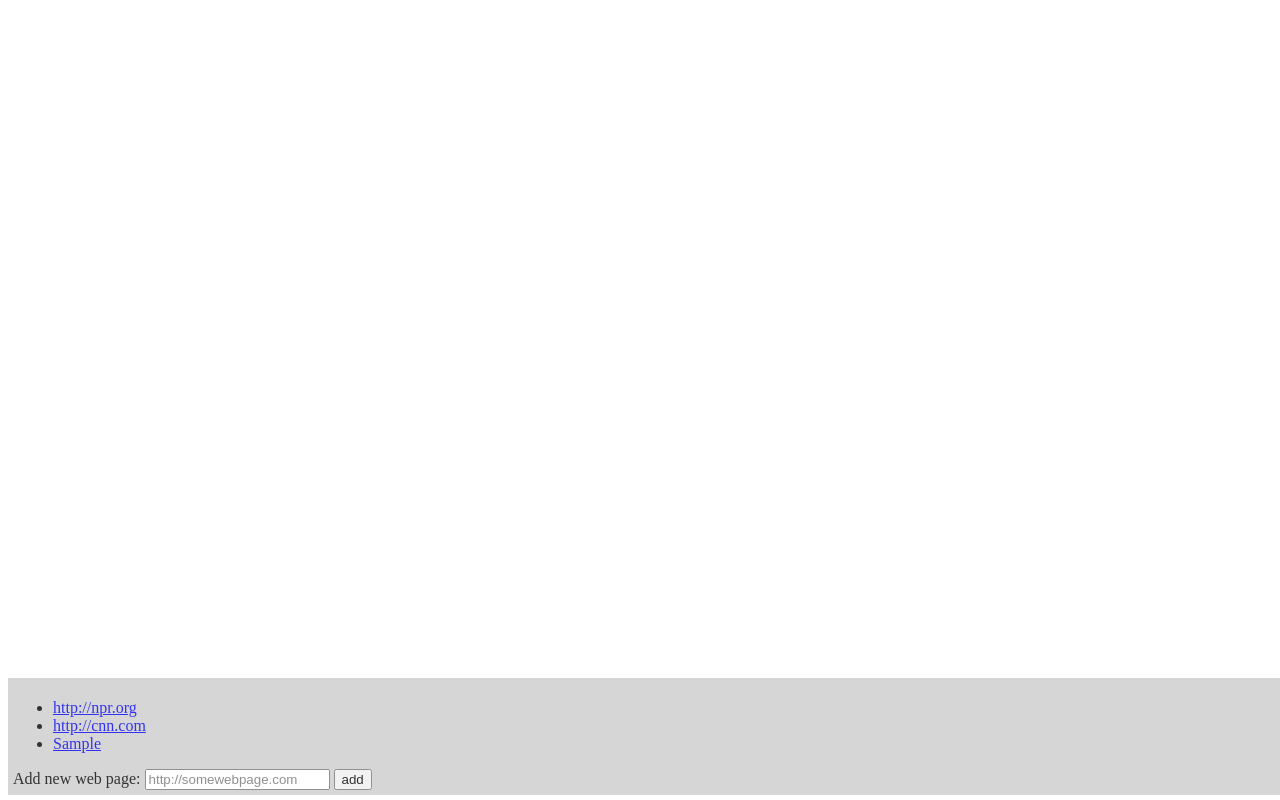
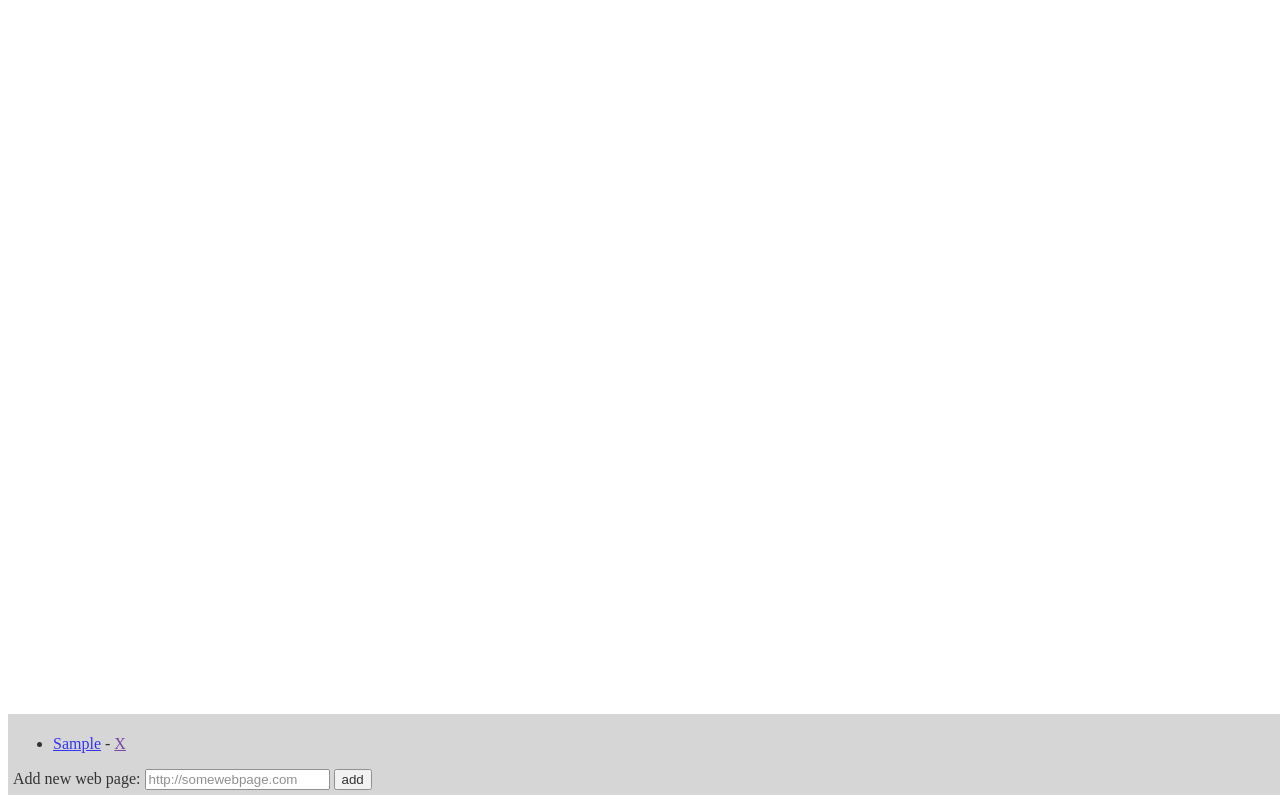
Before and after one commit to jetherton/webscreensaver, a plain HTML site: page index.html in a window 1280 px wide. Both pictures are taken after typing "Sample" into the empty fields and a click on the input "add". Drawn offline with Linux system fonts and the light colour scheme.

Commit message:
now local storage and deletion works.

```diff
--- a/index.html
+++ b/index.html
@@ -6,10 +6,12 @@
 		<link rel="stylesheet" type="text/css" href="css/style.css">
   </head>
   <body>
-    <div ng-controller="MenuCtrl" id="menu">
-			<ul class="unstyled">
+    <div id="content">
+    </div>
+    <div ng-controller="MenuCtrl" id="menu" ng-show="menuVisible">
+			<ul class="unstyled" ng-init="init()">
 				<li ng-repeat="webPage in webPages">
-					<a href="{{webPage.url}}">{{webPage.url}}</a>
+					<a href="{{webPage.url}}">{{webPage.url}}</a> - <a href="" ng-click="deleteWebpage(webPage.id)">X</a>
 				</li>
 			</ul>
 			<form ng-submit="addWebPage()">
--- a/js/app.js
+++ b/js/app.js
@@ -1,21 +1,63 @@
+
+var makeGuid = function () {
+    // http://www.ietf.org/rfc/rfc4122.txt
+    var s = [];
+    var hexDigits = "0123456789abcdef";
+    for (var i = 0; i < 36; i++) {
+        s[i] = hexDigits.substr(Math.floor(Math.random() * 0x10), 1);
+    }
+    s[14] = "4";  // bits 12-15 of the time_hi_and_version field to 0010
+    s[19] = hexDigits.substr((s[19] & 0x3) | 0x8, 1);  // bits 6-7 of the clock_seq_hi_and_reserved to 01
+    s[8] = s[13] = s[18] = s[23] = "-";
+    return s.join("");
+}
+
+//Local Storage key
+var WEB_PAGES_KEY = "webPages";
+
+/**
+ * Angular controller
+ */
 function MenuCtrl($scope) {
 
-  $scope.webPages = [
-      {url:'http://npr.org'},
-      {url:'http://cnn.com'}
-  ];
 
-  $scope.addWebPage = function() {
-      $scope.webPages.push({url:$scope.webPageUrl});
-      $scope.webPageUrl = '';
-  };
+    $scope.menuVisible = true;
 
 
-  $scope.deleteWebPage = function() {
-      var oldTodos = $scope.todos;
-      $scope.todos = [];
-      angular.forEach(oldTodos, function(todo) {
-          if (!todo.done) $scope.todos.push(todo);
-      });
+    $scope.init = function(){
+        if(typeof(Storage)!=="undefined"){
+            //initialize webPages from local storage
+            $scope.webPages = angular.fromJson(localStorage.getItem(WEB_PAGES_KEY));
+            //the very first time this will be null
+            if($scope.webPages == null){
+                $scope.webPages = [];
+            }
+        }
+        else{
+            alert("I'm sorry, but you're browser is old, and doesn't support local storage");
+            $scope.menuVisible = false;
+        }
+    }
+
+    /**
+    * Add a new web page
+    */
+    $scope.addWebPage = function() {
+        $scope.webPages.push({url:$scope.webPageUrl, id:makeGuid()});
+        $scope.webPageUrl = '';
+        localStorage.setItem(WEB_PAGES_KEY, angular.toJson($scope.webPages));
+    };
+
+
+    /**
+     * Delete a specified web page
+     */
+    $scope.deleteWebpage = function(id) {
+        var oldWebPages = $scope.webPages;
+        $scope.webPages = [];
+        angular.forEach(oldWebPages, function(webPage) {
+            if (webPage.id !== id) $scope.webPages.push(webPage);
+        });
+        localStorage.setItem(WEB_PAGES_KEY, angular.toJson($scope.webPages));
     };
 }
```
